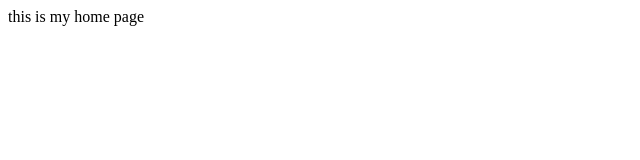
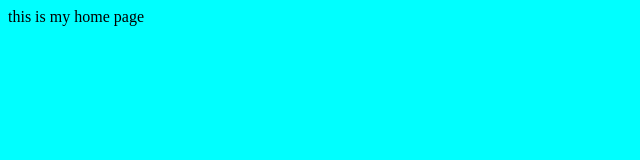
Before and after one commit to yashank-mittal/devpospal3, a plain HTML site: page index.html in a window 1280 px wide. Shown: the whole page, without its empty margins (0-640 px from the left). Drawn offline with Linux system fonts and the light colour scheme.

Commit message:
second page

```diff
--- a/index.html
+++ b/index.html
@@ -1 +1,2 @@
+<body bgcolor='aqua'>
 this is my home page
```
